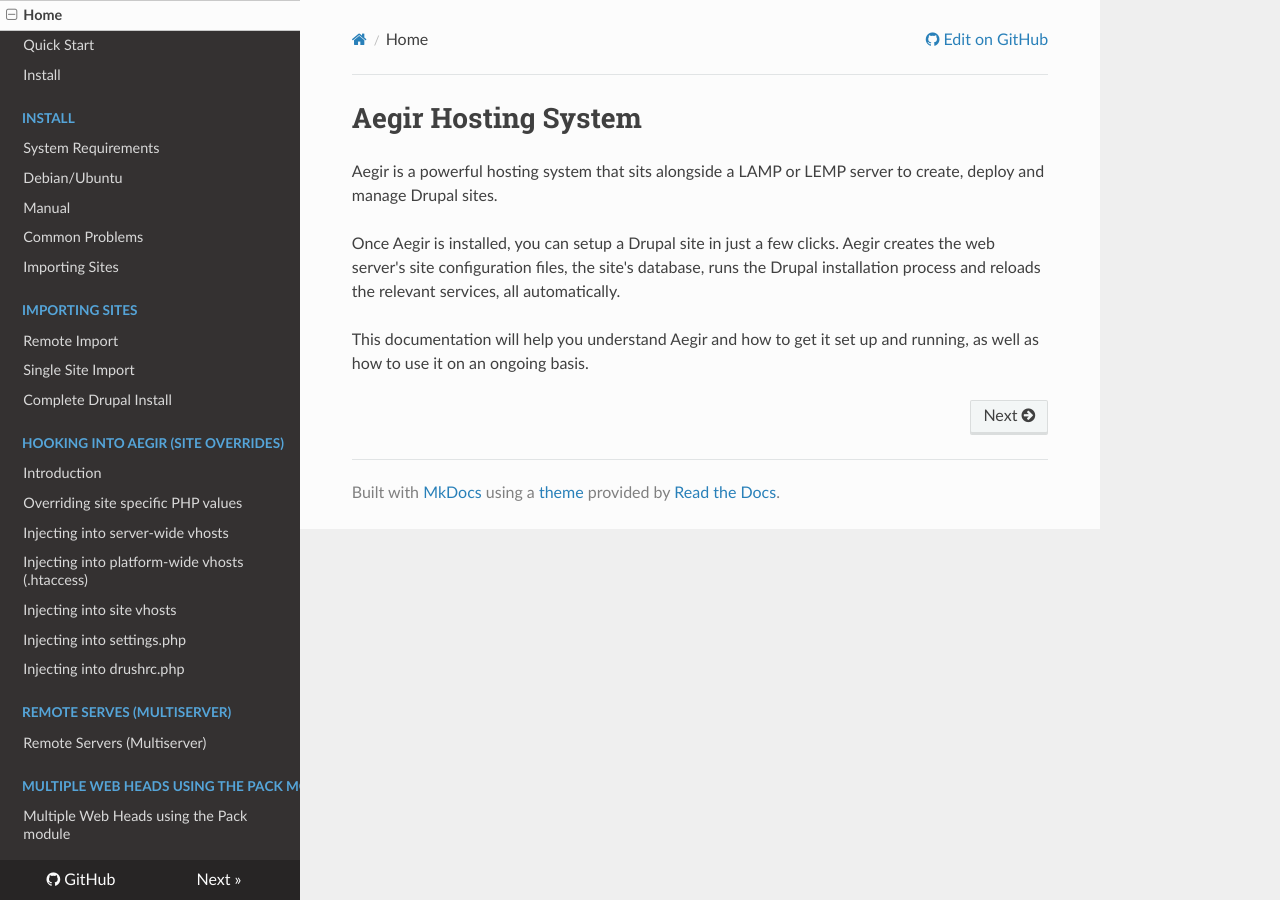
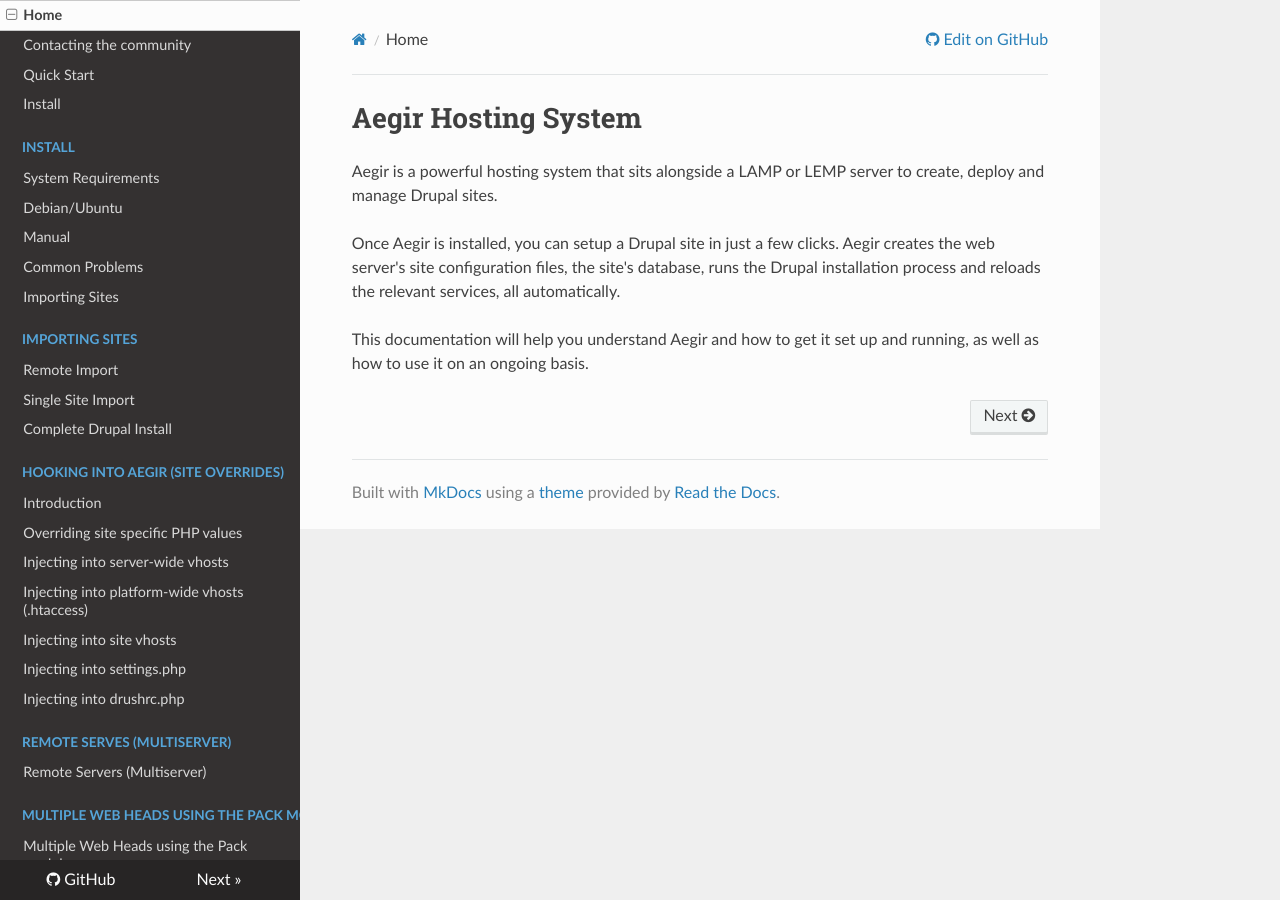
Before and after one commit to aegir-project/documentation, an MkDocs documentation site: the page built from docs/index.md, in a window 1280 px wide. Built offline with MkDocs 1.6.1, drawn with Linux system fonts in a browser that asks for light colours; nearby versions of some CDN libraries; old or Windows-style settings are respelled for this version of MkDocs.

Commit message:
Move Contact page up in the menu

```diff
--- a/mkdocs.yml
+++ b/mkdocs.yml
@@ -3,6 +3,7 @@
 theme: readthedocs
 pages:
 - ['index.md', 'Home']
+- ['help/contact.md', 'Contacting the community']
 - ['quick-start.md', 'Quick Start']
 - ['install/install.md', 'Install']
 - ['install/system-requirements.md', 'Install', 'System Requirements']
@@ -28,4 +29,3 @@
 - ['community/contrib-modules.md', 'Community', 'Contriubted-modules']
 - ['release-notes/3.1-release-notes.md', 'Release Notes', 'Release Notes']
 - ['uninstall/uninstall.md', 'Uninstalling Aegir', 'Uninstalling Aegir']
-- ['help/contact.md', 'Contacting the community', 'Contacting the community']
```
